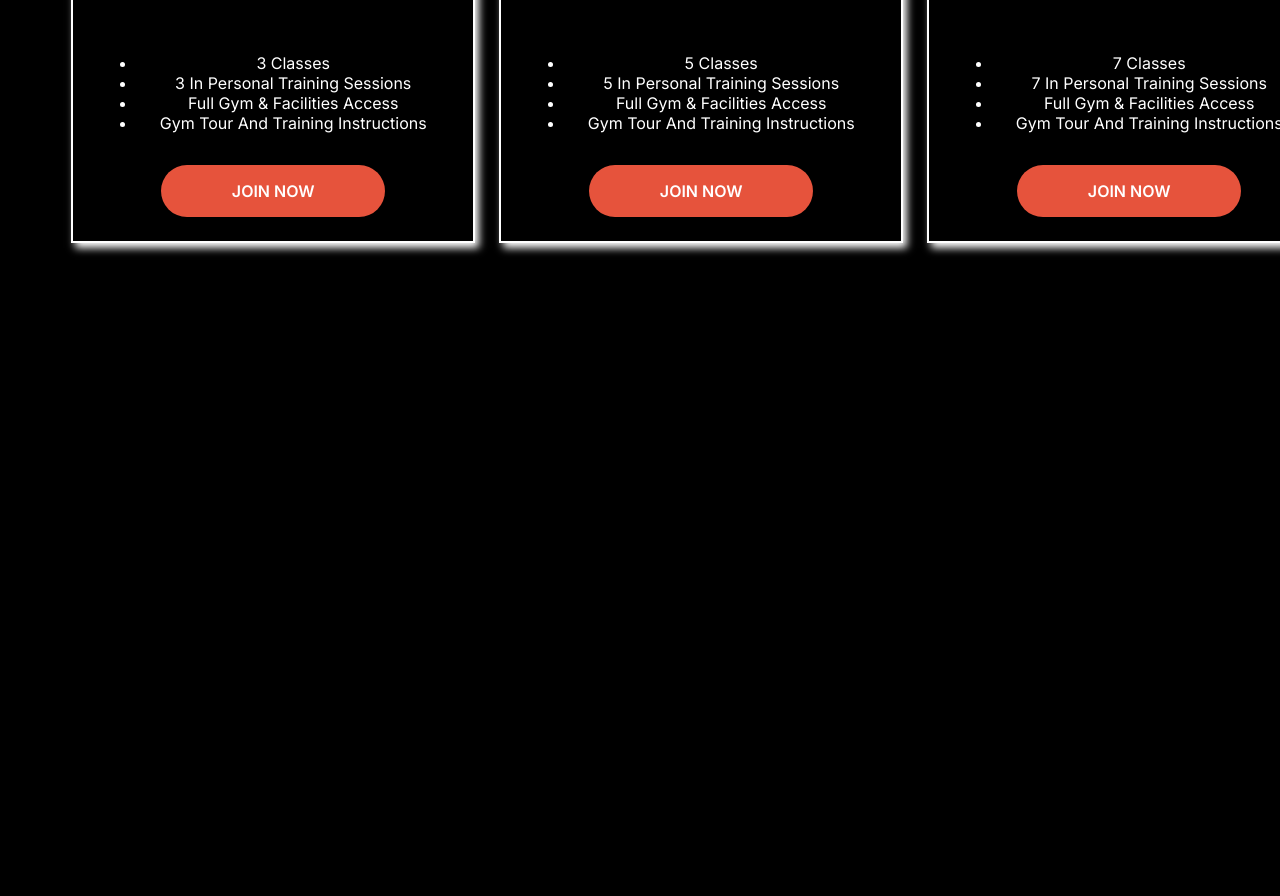
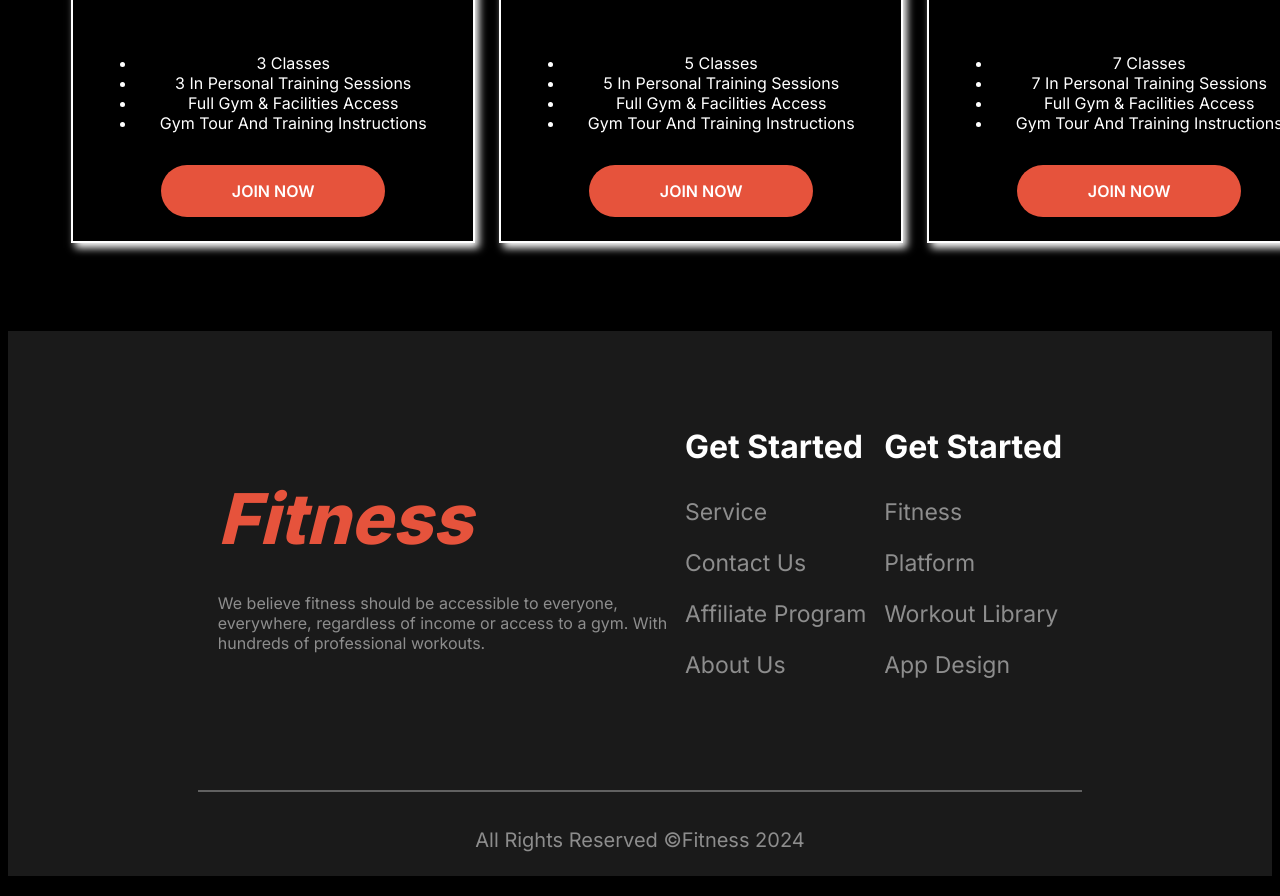
Before and after one commit to MonyeemTAMZID/assignment-b10a2, a plain HTML site: page index.html in a window 1280 px wide. Shown: the part 4092-4988 px from the top of the page. Before the commit the page ends 4391 px from the top, so only its background shows below. Drawn offline with Linux system fonts and the light colour scheme.

Commit message:
almost finished making it responsive

```diff
--- a/index.html
+++ b/index.html
@@ -301,6 +301,33 @@
         </div>
       </div>
     </section>
-    <footer></footer>
+    <footer>
+      <div class="footer-container">
+        <div class="fitness-box">
+          <h1 class="footer-header">Fitness</h1>
+          <p class="para">
+            We believe fitness should be accessible to everyone,<br />
+            everywhere, regardless of income or access to a gym. With <br />
+            hundreds of professional workouts.
+          </p>
+        </div>
+        <div class="fitness-box">
+          <h3 class="get-start">Get Started</h3>
+          <p class="para links">Service</p>
+          <p class="para links">Contact Us</p>
+          <p class="para links">Affiliate Program</p>
+          <p class="para links">About Us</p>
+        </div>
+        <div class="fitness-box">
+          <h3 class="get-start">Get Started</h3>
+          <p class="para links">Fitness</p>
+          <p class="para links">Platform</p>
+          <p class="para links">Workout Library</p>
+          <p class="para links">App Design</p>
+        </div>
+      </div>
+      <hr />
+      <p class="last-line">All Rights Reserved &copy;Fitness 2024</p>
+    </footer>
   </body>
 </html>
--- a/styles/style.css
+++ b/styles/style.css
@@ -425,6 +425,7 @@ table {
   display: flex;
   gap: 1.5rem;
   text-align: center;
+  margin-bottom: 5.5rem;
 }
 .membership-card{
   border:2px solid white ;
@@ -454,6 +455,44 @@ table {
   color:rgb(230, 83, 60);
   font-weight: 800;
 }
+/* footer styles */
+footer{
+  background-color:rgba(255, 255, 255, 0.1) ;
+}
+.footer-container{
+  padding: 4rem 12rem 5rem 12rem;
+  display: flex;
+  justify-content: space-evenly ;
+  align-items: center;
+}
+hr{
+  width: 70%;
+  border: none  ;
+  height: 2px;
+  background-color: rgba(255, 255, 255, 0.309);
+}
+.last-line{
+  font-size: 20px;
+  font-weight: 400;
+  text-align: center;
+  padding-top: 1rem;
+  padding-bottom: 1.5rem;
+  color: rgba(255, 255, 255, 0.5);
+}
+.footer-header{
+  font-style: italic;
+  margin-bottom: 2rem;
+  font-size: 70px;
+  font-weight: 800;
+  color: rgb(230, 83, 60);
+}
+.get-start{
+  font-size: 2rem;
+  font-weight: 700;
+}
+.links{
+  font-size: 23px;
+}
   /* media styles for phone */
   @media screen and (max-width:576px) {
     .nav-bar{
```
